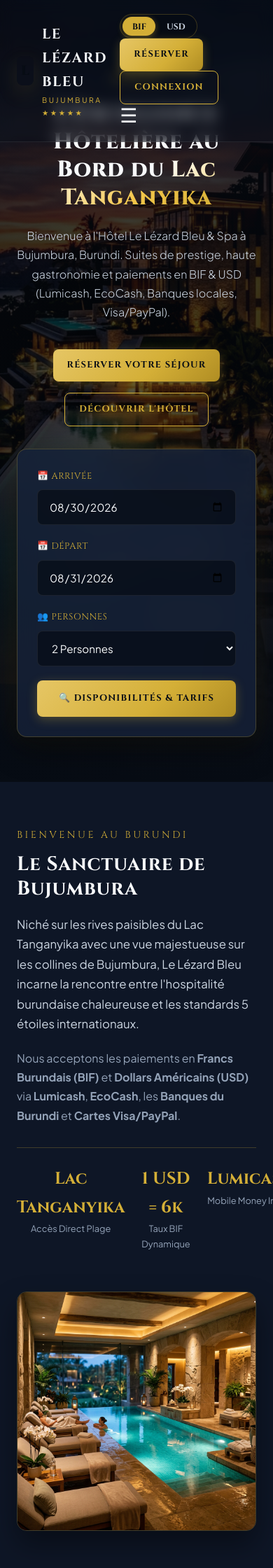
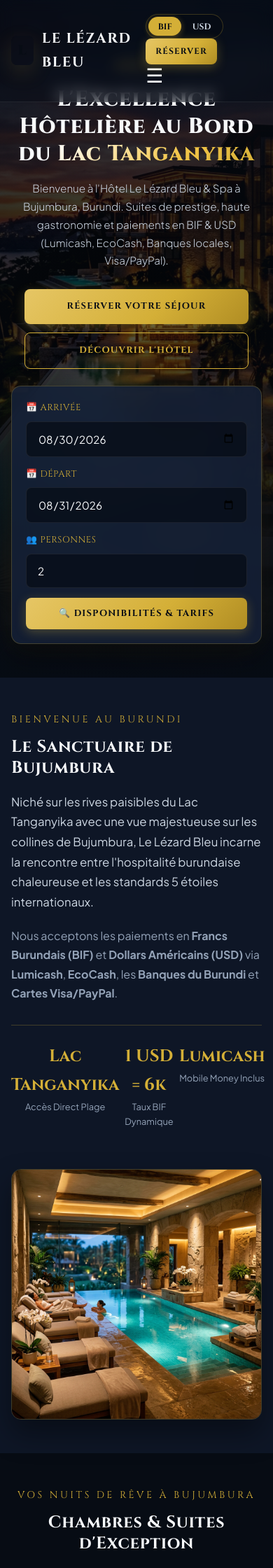
Before and after one commit to Sindayihebura/hotel-lezard-bleu, a PHP site: page /dist/index.html in a window 390 px wide; the page is wider, and only the part inside the window is pictured. Shown: the top 2240 px of that part at 70% size. Run offline with PHP 8.4, Linux system fonts and the light colour scheme; data that the repository does not hold is empty.

Commit message:
feat: toggle password, champ personnes libre, responsive mobile

```diff
--- a/assets/css/style.css
+++ b/assets/css/style.css
@@ -1243,3 +1243,257 @@ img {
     font-size: 0.8rem;
   }
 }
+
+
+/* ====================================================================
+   TOGGLE MOT DE PASSE
+   ==================================================================== */
+.password-wrapper {
+  position: relative;
+  display: flex;
+  align-items: center;
+}
+
+.password-wrapper .form-input {
+  padding-right: 3rem;
+}
+
+.password-toggle {
+  position: absolute;
+  right: 0.875rem;
+  top: 50%;
+  transform: translateY(-50%);
+  background: transparent;
+  border: none;
+  cursor: pointer;
+  color: var(--text-muted);
+  display: flex;
+  align-items: center;
+  justify-content: center;
+  padding: 0.25rem;
+  transition: color var(--transition-fast);
+  z-index: 2;
+}
+
+.password-toggle:hover {
+  color: var(--accent-gold-primary);
+}
+
+/* ====================================================================
+   RESPONSIVE MOBILE — TÉLÉPHONE (max 767px)
+   ==================================================================== */
+@media (max-width: 767px) {
+
+  /* Navigation */
+  .nav-menu { display: none; }
+  .mobile-toggle { display: block; }
+  .nav-actions .btn-outline-gold { display: none; }
+  .nav-brand-subtitle { display: none; }
+
+  /* Hero */
+  .hero-section {
+    padding-top: 5rem;
+    padding-bottom: 3rem;
+    min-height: auto;
+  }
+
+  .hero-title {
+    font-size: clamp(1.75rem, 8vw, 2.5rem);
+    margin-bottom: 1rem;
+  }
+
+  .hero-subtitle {
+    font-size: 0.95rem;
+    margin-bottom: 1.75rem;
+  }
+
+  .hero-stars { font-size: 0.85rem; }
+
+  /* Boutons hero */
+  .hero-content > div[style*="display:flex"],
+  .hero-content > div[style*="display: flex"] {
+    flex-direction: column;
+    align-items: center;
+    gap: 0.75rem !important;
+  }
+
+  .hero-content .btn {
+    width: 100%;
+    max-width: 320px;
+    padding: 0.875rem 1.5rem;
+  }
+
+  /* Widget de réservation rapide */
+  .booking-widget-bar {
+    padding: 1.25rem;
+    margin-top: 1.5rem;
+  }
+
+  .booking-widget-form {
+    grid-template-columns: 1fr;
+    gap: 0.875rem;
+  }
+
+  .booking-widget-form .btn {
+    width: 100%;
+    height: auto !important;
+    padding: 0.875rem !important;
+  }
+
+  /* Sections */
+  .section-padding { padding: 3rem 0; }
+
+  .section-title {
+    font-size: clamp(1.5rem, 6vw, 2rem);
+  }
+
+  /* Cards */
+  .grid-cards {
+    grid-template-columns: 1fr;
+    gap: 1.5rem;
+  }
+
+  .card-img-wrapper { height: 200px; }
+
+  /* Grille présentation */
+  .container > div[style*="grid-template-columns: repeat(auto-fit,minmax(320px"] {
+    grid-template-columns: 1fr !important;
+    gap: 2rem !important;
+  }
+
+  /* Stats sous la présentation */
+  div[style*="grid-template-columns:repeat(3,1fr)"] {
+    grid-template-columns: repeat(3, 1fr) !important;
+    gap: 0.5rem !important;
+  }
+
+  /* Paiements */
+  div[style*="grid-template-columns:repeat(auto-fit,minmax(220px"] {
+    grid-template-columns: 1fr 1fr !important;
+    gap: 1rem !important;
+  }
+
+  /* Footer */
+  .footer-grid {
+    grid-template-columns: 1fr;
+    gap: 2rem;
+  }
+
+  .footer-bottom {
+    flex-direction: column;
+    text-align: center;
+    gap: 0.75rem;
+  }
+
+  .footer-bottom > div:last-child {
+    flex-direction: column;
+    gap: 0.5rem;
+  }
+
+  /* Page Réservation */
+  div[style*="grid-template-columns: 1fr 400px"] {
+    grid-template-columns: 1fr !important;
+  }
+
+  div[style*="position: sticky"] {
+    position: relative !important;
+    top: auto !important;
+  }
+
+  /* Formulaire réservation step 2 */
+  div[style*="grid-template-columns: repeat(2, 1fr)"] {
+    grid-template-columns: 1fr !important;
+  }
+
+  /* Méthodes de paiement */
+  .payment-methods {
+    grid-template-columns: 1fr 1fr;
+    gap: 0.75rem;
+  }
+
+  .payment-method {
+    padding: 0.875rem 0.75rem;
+    flex-direction: column;
+    text-align: center;
+    gap: 0.5rem;
+  }
+
+  .payment-method-icon { font-size: 1.5rem; }
+  .payment-method-info h4 { font-size: 0.85rem; }
+  .payment-method-info p { font-size: 0.7rem; }
+
+  /* Login / Register */
+  div[style*="padding-top: 120px"] {
+    padding-top: 100px !important;
+    padding-left: 1rem;
+    padding-right: 1rem;
+  }
+
+  div[style*="padding: 2.5rem"] {
+    padding: 1.5rem !important;
+  }
+
+  /* Avis */
+  .reviews-grid {
+    grid-template-columns: 1fr !important;
+    gap: 1.25rem;
+  }
+
+  /* Container padding mobile */
+  .container {
+    padding: 0 1rem;
+  }
+
+  /* Navbar actions sur mobile */
+  .nav-actions {
+    gap: 0.5rem;
+  }
+
+  .nav-actions .btn-gold {
+    padding: 0.5rem 0.875rem;
+    font-size: 0.75rem;
+  }
+
+  /* Trust badges réservation */
+  div[style*="grid-template-columns: repeat(3, 1fr)"][style*="text-align: center"][style*="font-size: 0.75rem"] {
+    grid-template-columns: 1fr !important;
+    gap: 0.5rem !important;
+  }
+}
+
+/* ====================================================================
+   TABLETTE (768px — 1024px)
+   ==================================================================== */
+@media (min-width: 768px) and (max-width: 1024px) {
+
+  .nav-menu {
+    gap: 1rem;
+    font-size: 0.8rem;
+  }
+
+  .hero-title {
+    font-size: clamp(2rem, 5vw, 3rem);
+  }
+
+  .booking-widget-form {
+    grid-template-columns: 1fr 1fr;
+  }
+
+  .booking-widget-form .btn {
+    grid-column: 1 / -1;
+  }
+
+  /* Page Réservation tablette */
+  div[style*="grid-template-columns: 1fr 400px"] {
+    grid-template-columns: 1fr 320px !important;
+    gap: 2rem !important;
+  }
+
+  .grid-cards {
+    grid-template-columns: repeat(2, 1fr);
+  }
+
+  .footer-grid {
+    grid-template-columns: repeat(2, 1fr);
+  }
+}
--- a/dist/index.html
+++ b/dist/index.html
@@ -139,12 +139,8 @@
           </div>
           <div class="form-group">
             <label for="hero_pers" class="form-label">👥 Personnes</label>
-            <select id="hero_pers" name="nb_personnes" class="form-select">
-              <option value="1">1 Personne</option>
-              <option value="2" selected>2 Personnes</option>
-              <option value="3">3 Personnes</option>
-              <option value="4">4 Personnes & Suite</option>
-            </select>
+            <input type="number" id="hero_pers" name="nb_personnes" class="form-input"
+                   min="1" max="20" value="2" placeholder="Ex: 2" required>
           </div>
           <button type="submit" class="btn btn-gold" style="height:52px;white-space:nowrap;">
             🔍 Disponibilités & Tarifs
```
Also changed, not shown: dist/login.html (+30 -1 lines), dist/register.html (+43 -2 lines), dist/reservation.html (+3 -6 lines).
